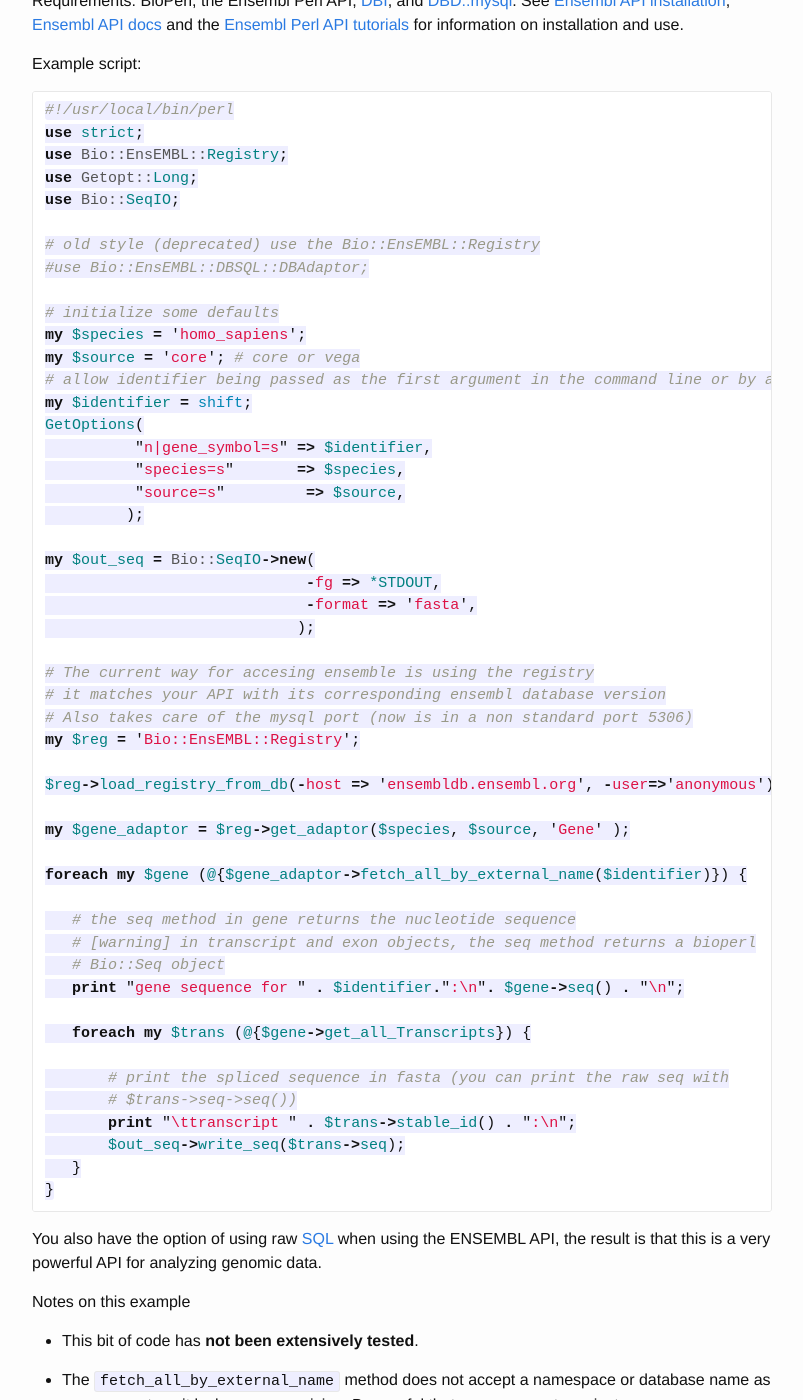
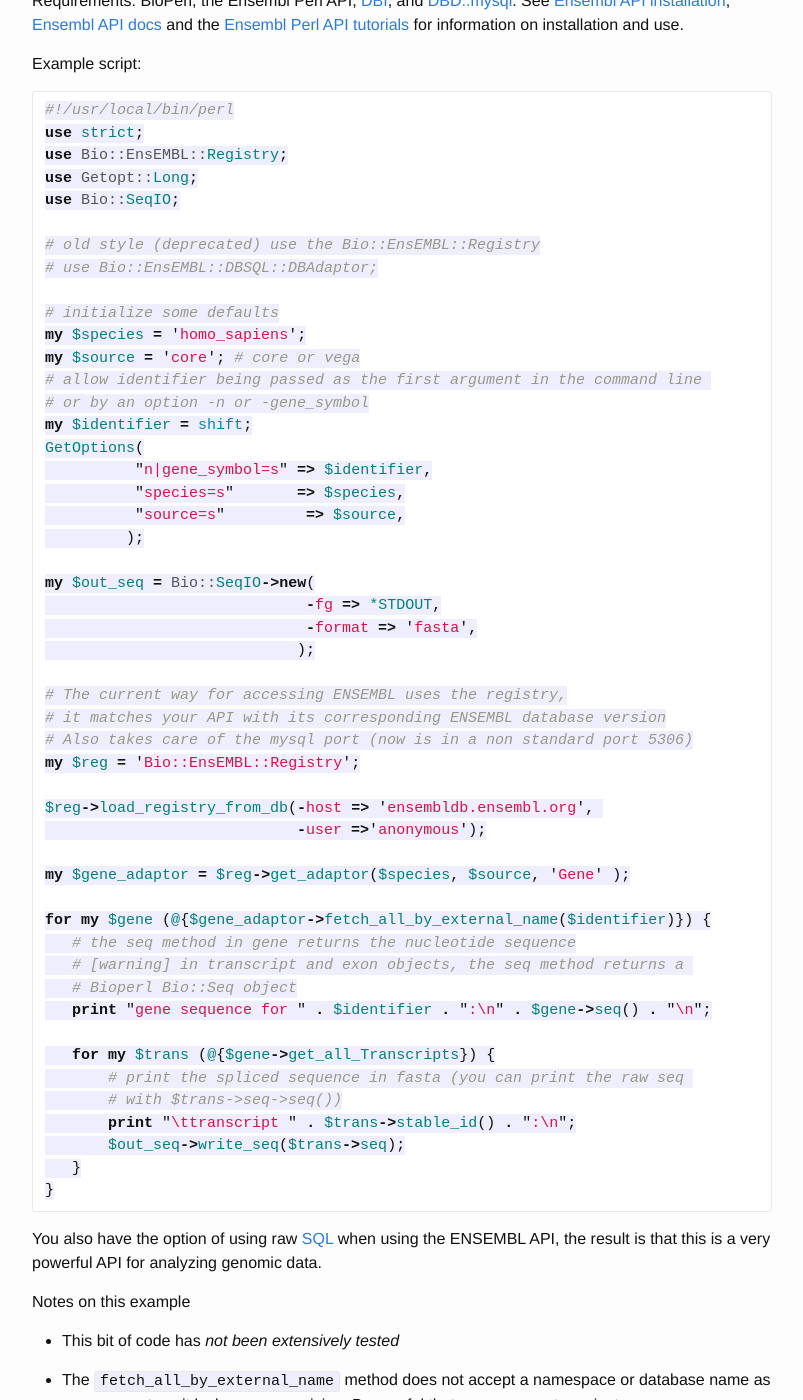
Before and after one commit to bioperl/bioperl.github.io, a Jekyll site: the page built from howtos/Getting_Genomic_Sequences.md, in a window 1280 px wide and 1400 px high, scrolled down 783 px. Shown: the whole window, without its empty margins (238-1041 px from the left). Built offline with Jekyll 4.4.1, drawn with Linux system fonts in a browser that asks for light colours; Markdown is read by kramdown in place of the engine named in the settings; some of the changed text lies outside the part shown.

Commit message:
Minor edits

````diff
--- a/howtos/Getting_Genomic_Sequences.md
+++ b/howtos/Getting_Genomic_Sequences.md
@@ -39,12 +39,13 @@ use Getopt::Long;
 use Bio::SeqIO;
 
 # old style (deprecated) use the Bio::EnsEMBL::Registry
-#use Bio::EnsEMBL::DBSQL::DBAdaptor;
+# use Bio::EnsEMBL::DBSQL::DBAdaptor;
 
 # initialize some defaults
 my $species = 'homo_sapiens';
 my $source = 'core'; # core or vega
-# allow identifier being passed as the first argument in the command line or by an option -n or -gene_symbol
+# allow identifier being passed as the first argument in the command line
+# or by an option -n or -gene_symbol
 my $identifier = shift;
 GetOptions(
           "n|gene_symbol=s" => $identifier,
@@ -57,26 +58,25 @@ my $out_seq = Bio::SeqIO->new(
                              -format => 'fasta',
                             );
 
-# The current way for accesing ensemble is using the registry
-# it matches your API with its corresponding ensembl database version
+# The current way for accessing ENSEMBL uses the registry,
+# it matches your API with its corresponding ENSEMBL database version
 # Also takes care of the mysql port (now is in a non standard port 5306)
 my $reg = 'Bio::EnsEMBL::Registry';
 
-$reg->load_registry_from_db(-host => 'ensembldb.ensembl.org', -user=>'anonymous');
+$reg->load_registry_from_db(-host => 'ensembldb.ensembl.org',
+                            -user =>'anonymous');
 
 my $gene_adaptor = $reg->get_adaptor($species, $source, 'Gene' );
 
-foreach my $gene (@{$gene_adaptor->fetch_all_by_external_name($identifier)}) {
+for my $gene (@{$gene_adaptor->fetch_all_by_external_name($identifier)}) {
+   # the seq method in gene returns the nucleotide sequence
+   # [warning] in transcript and exon objects, the seq method returns a
+   # Bioperl Bio::Seq object
+   print "gene sequence for " . $identifier . ":\n" . $gene->seq() . "\n";
 
-   # the seq method in gene returns the nucleotide sequence
-   # [warning] in transcript and exon objects, the seq method returns a bioperl
-   # Bio::Seq object
-   print "gene sequence for " . $identifier.":\n". $gene->seq() . "\n";
-
-   foreach my $trans (@{$gene->get_all_Transcripts}) {
-
-       # print the spliced sequence in fasta (you can print the raw seq with
-       # $trans->seq->seq())
+   for my $trans (@{$gene->get_all_Transcripts}) {
+       # print the spliced sequence in fasta (you can print the raw seq
+       # with $trans->seq->seq())
        print "\ttranscript " . $trans->stable_id() . ":\n";
        $out_seq->write_seq($trans->seq);
    }
@@ -87,11 +87,11 @@ You also have the option of using raw [SQL](http://en.wikipedia.org/wiki/Sql) wh
 
 #### Notes on this example
 
--   This bit of code has <b>not been extensively tested</b>.
+-   This bit of code has *not been extensively tested*
 
 -   The `fetch_all_by_external_name` method does not accept a namespace or database name as an argument, so it lacks some precision. Be careful that your query returns just one sequence. Alternatively use a more precise SQL statement rather than `fetch_all_by_external_name`.
 
--   To get a listing of available databases using mysql:
+-   To get a listing of available databases using `mysql`:
 
 ```
        $ mysql -u anonymous -h ensembldb.ensembl.org
@@ -116,58 +118,57 @@ my $limit = 100;
 my $query = '"gallus gallus"[ORGANISM] AND H4-VII[GENE]';
 
 ## make the search
-my $factory = Bio::DB::EUtilities -> new (-eutil => 'esearch',
-                                           -db      => 'gene',
-                                           -term    => $query,
-                                           -tool    => 'bioperl',
-                                           -retmax  => $limit
+my $factory = Bio::DB::EUtilities->new(-eutil  => 'esearch',
+                                       -db     => 'gene',
+                                       -term   => $query,
+                                       -tool   => 'bioperl',
+                                       -retmax => $limit
                                            );
 
 my $n_results = $factory->get_count;
 my @ids       = $factory->get_ids;
 
-my $summaries = Bio::DB::EUtilities -> new (-eutil => 'esummary',
-                                           -db     => 'gene',
-                                           -id     => \@ids);
+my $summaries = Bio::DB::EUtilities->new(-eutil => 'esummary',
+                                         -db    => 'gene',
+                                         -id    => \@ids);
 
 while (my $docsum = $summaries->next_DocSum) {
+  # some items in DocSum are also named ChrStart so we pick the genomic
+  # information item and get the coordinates from it
+  my ($genomic_info) = $docsum->get_Items_by_name('GenomicInfoType');
 
- ## some items in DocSum are also named ChrStart so we pick the genomic
- ## information item and get the coordinates from it
- my ($genomic_info)  = $docsum->get_Items_by_name('GenomicInfoType');
+  # some entries may have no data on genomic coordinates. This condition
+  # filters them out
+  if (!$genomic_info) {
+    # found no genomic coordinates data
+    next;
+  }
 
- ## some entries may have no data on genomic coordinates. This condition filters them out
- if (!$genomic_info) {
-   ## found no genomic coordinates data
-   next;
- }
+  ## get coordinates of sequence
+  ## get_contents_by_name always returns a list
+  my ($chr_acc_ver)   = $genomic_info->get_contents_by_name("ChrAccVer");
+  my ($chr_start)     = $genomic_info->get_contents_by_name("ChrStart");
+  my ($chr_stop)      = $genomic_info->get_contents_by_name("ChrStop");
+  my $strand;
 
- ## get coordinates of sequence
- ## get_contents_by_name always returns a list
- my ($chr_acc_ver)   = $genomic_info->get_contents_by_name("ChrAccVer");
- my ($chr_start)     = $genomic_info->get_contents_by_name("ChrStart");
- my ($chr_stop)      = $genomic_info->get_contents_by_name("ChrStop");
- my $strand;
-
- if ($chr_start < $chr_stop) {
+  if ($chr_start < $chr_stop) {
     $strand     = 1;
     $chr_start  = $chr_start +1 - $bp5_extra;
     $chr_stop   = $chr_stop  +1 + $bp5_extra;
- } elseif ($chr_start > $chr_stop) {
-   $strand     = 2;
-   $chr_start  = $chr_start +1 - (-$bp5_extra);
-   $chr_stop   = $chr_stop  +1 + (-$bp5_extra);
- } else {
-   ## error, found equal values for start and stop coordinates?
- }
-
- ## Do something with coordinates and accession version number
+  } elseif ($chr_start > $chr_stop) {
+    $strand     = 2;
+    $chr_start  = $chr_start +1 - (-$bp5_extra);
+    $chr_stop   = $chr_stop  +1 + (-$bp5_extra);
+  } else {
+    ## error, found equal values for start and stop coordinates?
+  }
+  ## Do something with coordinates and accession version number
 }
 ```
 
 ### Using Bio::DB::EntrezGene to get genomic coordinates<a name="Using_Bio::DB::EntrezGene_to_get_genomic_coordinates"></a>
 
-You can get the coordinates of a given gene from Entrez Gene using the [Bio::DB::EntrezGene](https://metacpan.org/pod/Bio::DB::EntrezGene) module. This involves examining the Annotations associated with the gene (see the [Feature-Annotation HOWTO](Feature-Annotation.html) for more information on Annotations) and finding the one labelled "Evidence Viewer", the data is found in a [URL](http://en.wikipedia.org/wiki/Url). The only identifier that the NCBI Entrez Gene API can use is a Gene id, formerly known as a LocusLink id.
+You can get the coordinates of a given gene from Entrez Gene using the [Bio::DB::EntrezGene](https://metacpan.org/pod/Bio::DB::EntrezGene) module. This involves examining the Annotations associated with the gene (see the [Feature-Annotation HOWTO](Feature-Annotation.html) for more information on Annotations) and finding the one labelled "Evidence Viewer", the data is found in a [URL](http://en.wikipedia.org/wiki/Url). The only identifier that the NCBI Entrez Gene API can use is a `Gene id`, formerly known as a LocusLink id.
 
 Requirement: BioPerl.
 
@@ -177,9 +178,10 @@ Example code:
 use strict;
 use Bio::DB::EntrezGene;
 
-my $id = shift or die "Id? "; # use a Gene id
+# use a Gene id
+my $id = shift or die "Id?";
 
-my $db = new Bio::DB::EntrezGene;
+my $db = Bio::DB::EntrezGene->new;
 
 my $seq = $db->get_Seq_by_id($id);
 
@@ -188,7 +190,8 @@ my $ac = $seq->annotation;
 for my $ann ($ac->get_Annotations('dblink')) {
   if ($ann->database eq "Evidence Viewer") {
     # get the sequence identifier, the start, and the stop
-    my ($contig,$from,$to) = $ann->url =~ /contig=([^&]+).+from=(\d+)&to=(\d+)/;
+    my ($contig,$from,$to) = $ann->url =~
+      /contig=([^&]+).+from=(\d+)&to=(\d+)/;
     print "$contig\t$from\t$to\n";
   }
 }
@@ -216,7 +219,7 @@ my $obj = $gb->get_Seq_by_acc($chr_acc_ver);
 
 The following is an example of how you can pull sequence chunks from [GenBank](https://en.wikipedia.org/wiki/GenBank), complete with GenBank's annotation, using [Bio::SeqFeature::Generic](https://metacpan.org/pod/Bio::SeqFeature::Generic) objects generated by a [Bio::Tools::RNAMotif](https://metacpan.org/pod/Bio::Tools::RNAMotif) factory.
 
-Note that you could easily replace [Bio::Tools::RNAMotif](https://metacpan.org/pod/Bio::Tools::RNAMotif) with anything that gives start, end, and strand information. While the last `foreach` loop just dumps sequence annotation information, it could be modified to add the sequence feature, determine the seqfeatures's genomic context to surrounding features, etc. For more information, see [Bio::DB::GenBank](https://metacpan.org/pod/Bio::DB::GenBank).
+Note that you could easily replace [Bio::Tools::RNAMotif](https://metacpan.org/pod/Bio::Tools::RNAMotif) with anything that gives start, end, and strand information. While the last `for` loop just dumps sequence annotation information, it could be modified to add the sequence feature, determine the seqfeatures's genomic context to surrounding features, etc. For more information, see [Bio::DB::GenBank](https://metacpan.org/pod/Bio::DB::GenBank).
 
 Requirement: BioPerl.
 
@@ -226,31 +229,31 @@ use Bio::Tools::RNAMotif; # or anything that gives start, end, strand info
 use Bio::DB::GenBank;
 use Bio::SeqIO;
 
-my $factory = Bio::Tools::RNAMotif->new(-file=>'clean_RNAMotif.txt',
-                                       -motiftag => 'protein_binding',
-                                       -desctag => 'pyrR_BL'
+my $factory = Bio::Tools::RNAMotif->new(-file =>'clean_RNAMotif.txt',
+                                        -motiftag => 'protein_binding',
+                                        -desctag => 'pyrR_BL'
                                        );
-
-# array of Bio::SeqFeature::Generic objects generated by Bio::Tools::RNAMotif factory
+# array of Bio::SeqFeature::Generic objects generated by
+# Bio::Tools::RNAMotif factory
 my @motifs = ();
-while(my $motif = $factory->next_prediction) {
+while ( my $motif = $factory->next_prediction ) {
    push @motifs, $motif;
 }
 
 # Start Bio::SeqIO factory
-my $outfile = Bio::SeqIO->new(-file => '> temp.txt',
-                          -format => 'genbank');
+my $outfile = Bio::SeqIO->new(-file => '>temp.txt',
+                              -format => 'genbank');
 
 my @seqs = ();
-foreach my $motif (@motifs) {
+for my $motif (@motifs) {
    my $strand = ($sf->strand == 1) ? 1 : 2;
    my $seqstart = $sf->start - 500;
    my $seqend = $sf->end + 500;
    # Below is from Bio::DB::GenBank POD, with some modifications
    my $factory = Bio::DB::GenBank->new(-format => 'genbank',
-                                  -seq_start => $seqstart,    # 500 bp upstream
-                                  -seq_stop => $seqend,     # 500 bp downstream
-                                  -strand => $strand,     # 1=plus, 2=minus
+                                  -seq_start => $seqstart, # 500 bp upstream
+                                  -seq_stop => $seqend,  # 500 bp downstream
+                                  -strand => $strand,  # 1=plus, 2=minus
                                  );
    my $seqin = $factory->get_Seq_by_acc($motif->seq_id);
    # store away files
@@ -261,19 +264,18 @@ foreach my $motif (@motifs) {
 }
 
 # from HOWTO:Feature-Annotation; gives seq annotation
-foreach my $seq (@seqs) {
-   print $seq->accession_number,"t",
-          $seq->length,"\n";
-   for my $feat_object ($seq->get_SeqFeatures) {
-       next unless $feat_object->primary_tag eq "CDS";
-       print "primary tag: ", $feat_object->primary_tag, "\n";
-           for my $tag ($feat_object->get_all_tags) {
-           print "  tag: ", $tag, "\n";
-               for my $value ($feat_object->get_tag_values($tag)) {
-               print "    value: ", $value, "\n";
-           }
-       }
-   }
+for my $seq (@seqs) {
+  print $seq->accession_number,"\t", $seq->length,"\n";
+  for my $feat_object ($seq->get_SeqFeatures) {
+    next unless $feat_object->primary_tag eq "CDS";
+    print "primary tag: ", $feat_object->primary_tag, "\n";
+    for my $tag ($feat_object->get_all_tags) {
+      print "  tag: ", $tag, "\n";
+      for my $value ($feat_object->get_tag_values($tag)) {
+        print "    value: ", $value, "\n";
+      }
+    }
+  }
 }
 ```
 
````
Also changed, not shown: other parts of howtos/Getting_Genomic_Sequences.md (+2 -0 lines).
